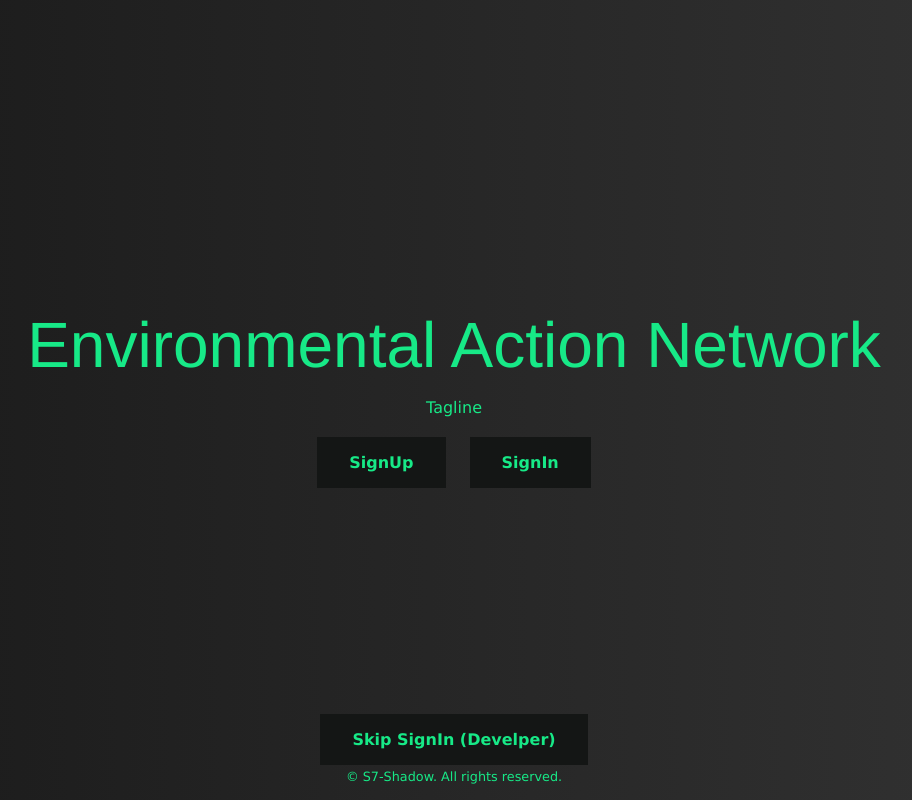
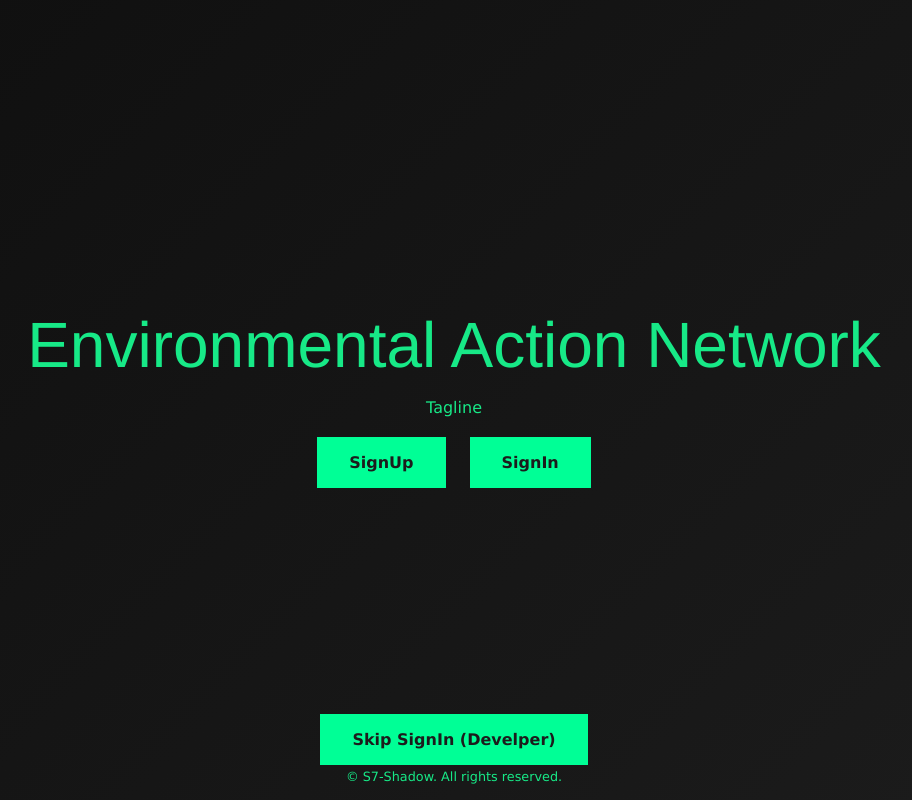
Before and after one commit to S7-Shadow/S7-HackSprint, a Flask app: page / in a window 1280 px wide. Shown: the whole page, without its empty margins (186-1098 px from the left). Run offline with Flask 3, Linux system fonts and the light colour scheme.

Commit message:
Minor Changes in Base.html and Styles.css

```diff
--- a/static/Styles.css
+++ b/static/Styles.css
@@ -5,7 +5,7 @@
 }
 
 body{
-    background: linear-gradient(90deg, #1a1a1a, #333);
+    background: linear-gradient(135deg, #0f0f0f, #1c1c1c);
 }
 
 .Container{
@@ -34,7 +34,7 @@ body{
 }
 
 .Button{
-    background-color: #141615; /* Green */
+    background-color: #00FF96;
     text-align: center;
     border: none;
     margin: 4px 10px;
@@ -45,7 +45,7 @@ body{
 }
 
 .Button:hover{
-    background: #9b6565;
+    background: #00d884;
     color: #1a1a1a;
 }
 
@@ -53,7 +53,7 @@ body{
     font-family:Verdana, Geneva, Tahoma, sans-serif;
     font-size: 1rem;
     font-weight: bold;
-    color: #17e987;
+    color: #1c1c1c;
     text-decoration: none;
 }
 
```
Also changed, not shown: templates/Base.html (+4 -4 lines).
